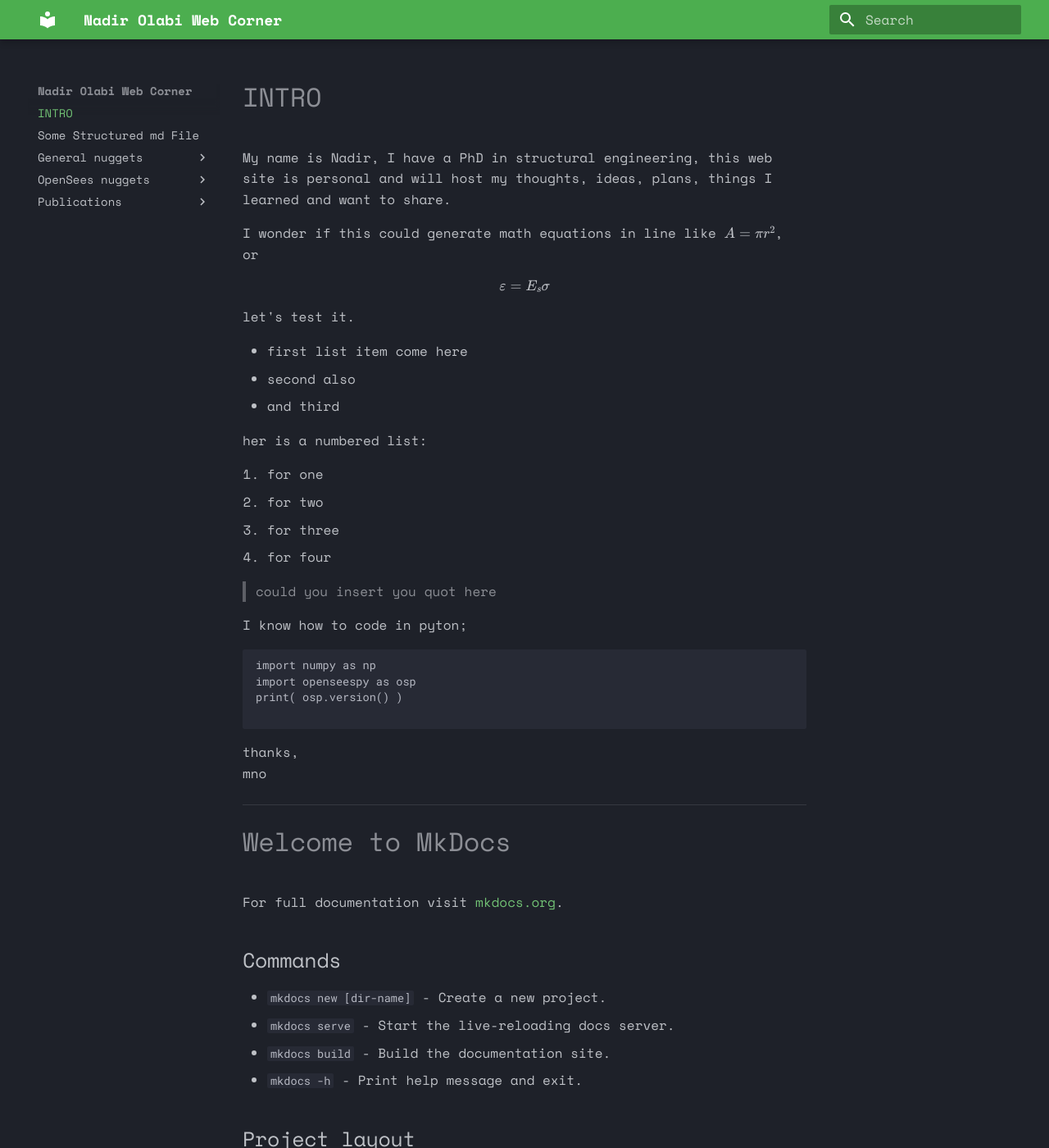
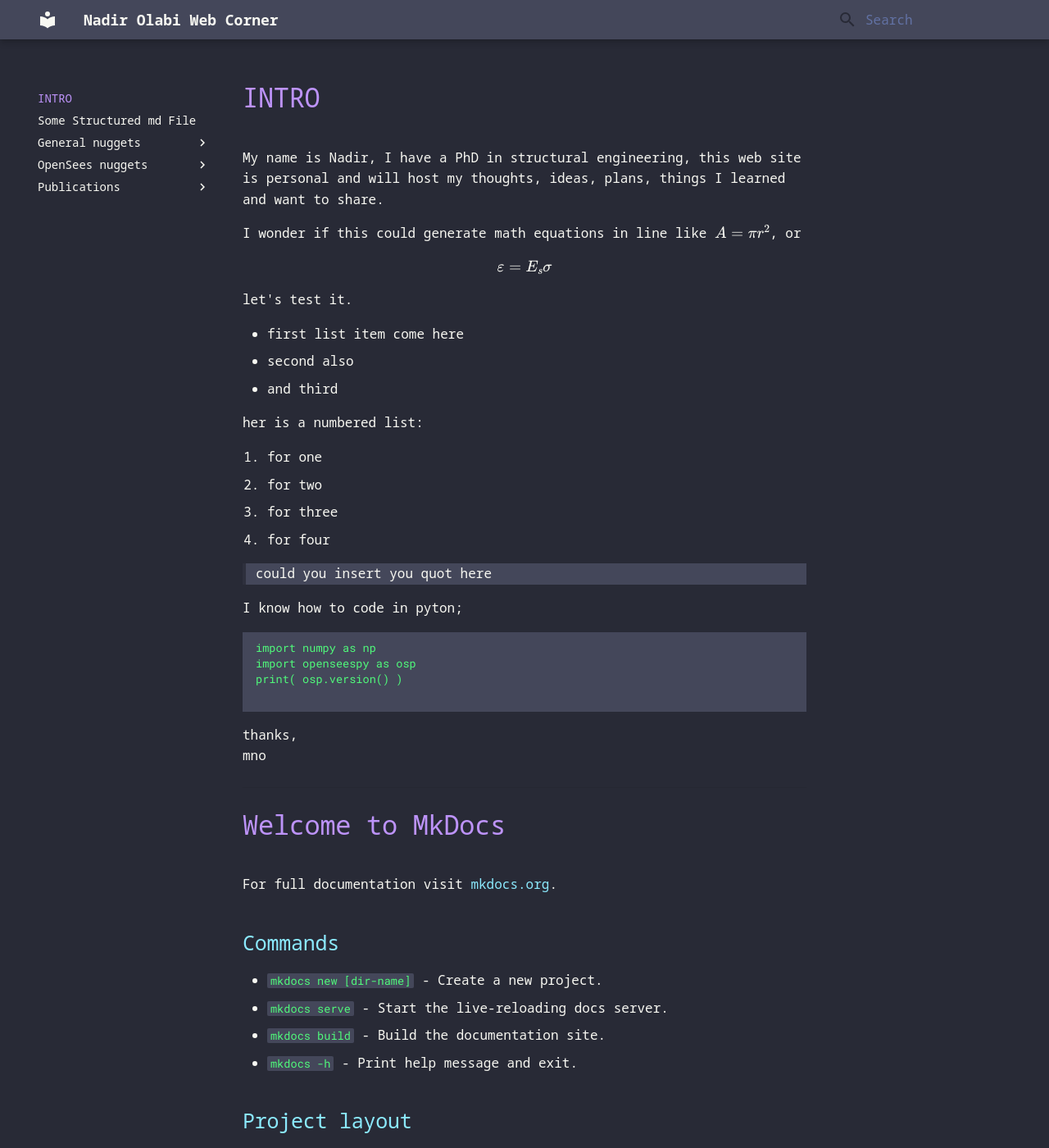
Before and after one commit to mnadhro/nadirolabi-web-corner, an MkDocs documentation site: the page built from docs/index.md, in a window 1280 px wide and 1400 px high. Shown: the whole window at 82% size. Built offline with MkDocs 1.6.1 and Material for MkDocs 9.7.7, drawn with Linux system fonts in a browser that asks for light colours.

Commit message:
theming ...

```diff
--- /dev/null
+++ b/docs/stylesheets/extra.css
@@ -0,0 +1,278 @@
+/* Scale all MathJax equations to 150% */
+/* .MathJax { */
+/*     font-size: 200% ; */
+/* } */
+
+/* Inline math scaling */
+mjx-container:not([display="true"]) {
+    font-size: 120% ;
+}
+
+
+/* Display math scaling */
+/* .MathJax_Display, */
+/* .MathJax_Display .MathJax, */
+mjx-container[display="true"] {
+    font-size: 180% ;
+}
+
+
+/* Import Hack font */
+/* @import url('https://fonts.googleapis.com/css2?family=Hack:wght@400;700&display=swap'); */
+@font-face {
+    font-size: "28px";
+}
+/* html { */
+/*   font-size: 19px; */
+/* } */
+
+
+/* Dracula Theme for MkDocs Material */
+:root {
+    /* Dracula colors */
+    --dracula-background: #282a36;
+    --dracula-current-line: #44475a;
+    --dracula-foreground: #f8f8f2;
+    --dracula-comment: #6272a4;
+    --dracula-cyan: #8be9fd;
+    --dracula-green: #50fa7b;
+    --dracula-orange: #ffb86c;
+    --dracula-pink: #ff79c6;
+    --dracula-purple: #bd93f9;
+    --dracula-red: #ff5555;
+    --dracula-yellow: #f1fa8c;
+
+    /* Override Material theme variables */
+    --md-primary-fg-color: var(--dracula-purple);
+    --md-primary-bg-color: var(--dracula-background);
+    --md-accent-fg-color: var(--dracula-pink);
+    --md-default-bg-color: var(--dracula-background);
+    --md-default-fg-color: var(--dracula-foreground);
+    --md-code-bg-color: var(--dracula-current-line);
+    --md-code-fg-color: var(--dracula-green);
+}
+
+
+
+/* Main layout */
+body {
+    background-color: var(--dracula-background) ;
+    color: var(--dracula-foreground) ;
+}
+
+/* Header */
+.md-header {
+    background-color: var(--dracula-current-line) ;
+    color: var(--dracula-foreground) ;
+}
+
+/* Navigation */
+.md-tabs {
+    background-color: var(--dracula-background) ;
+}
+
+.md-tabs__link {
+    color: var(--dracula-foreground) ;
+}
+
+.md-tabs__link--active {
+    color: var(--dracula-purple) ;
+}
+
+/* Sidebar */
+.md-sidebar {
+    background-color: var(--dracula-background) ;
+}
+
+/* .md-sidebar--primary, */
+/* .md-sidebar--primary .md-sidebar__scrollwrap, */
+/* .md-sidebar--primary .md-sidebar__inner { */
+/*     background-color: var(--dracula-current-line) ; */
+/* } */
+
+.md-nav__link {
+    color: var(--dracula-foreground) ;
+}
+
+.md-nav__link--active {
+    color: var(--dracula-purple) ;
+}
+
+.md-nav__link:hover {
+    color: var(--dracula-pink) ;
+}
+
+.md-sidebar--primary .md-nav__title {
+    display: none ;
+}
+
+/* Clean replacement for "Table of contents" */
+.md-sidebar--secondary .md-nav__title {
+    visibility: hidden ;
+    position: relative ;
+}
+
+.md-sidebar--secondary .md-nav__title:before {
+    content: "TOC" ;
+    visibility: visible ;
+    position: absolute ;
+    left: 0 ;
+    top: 0 ;
+    width: 100% ;
+    height: 100% ;
+    display: flex ;
+    align-items: center ;
+    padding-left: 1rem ;
+    color: var(--dracula-cyan) ;
+    font-size: 0.8rem ;
+    /* font-weight: bold ; */
+}
+
+
+/* Main content */
+.md-main__inner {
+    background-color: var(--dracula-background) ;
+}
+
+.md-content {
+    background-color: var(--dracula-background) ;
+    color: var(--dracula-foreground) ;
+}
+
+/* Headings */
+.md-content h1 { color: var(--dracula-purple) ; }
+.md-content h2 { color: var(--dracula-cyan) ; }
+.md-content h3 { color: var(--dracula-green) ; }
+.md-content h4 { color: var(--dracula-orange) ; }
+.md-content h5 { color: var(--dracula-pink) ; }
+.md-content h6 { color: var(--dracula-yellow) ; }
+
+/* Links */
+.md-content a {
+    color: var(--dracula-cyan) ;
+}
+
+.md-content a:hover {
+    color: var(--dracula-pink) ;
+}
+
+/* Code blocks */
+.md-content pre {
+    background-color: var(--dracula-current-line) ;
+    color: var(--dracula-foreground) ;
+}
+
+.md-content code {
+    background-color: var(--dracula-current-line) ;
+    color: var(--dracula-green) ;
+}
+
+/* Tables */
+.md-content table {
+    background-color: var(--dracula-background) ;
+    color: var(--dracula-foreground) ;
+}
+
+.md-content th {
+    background-color: var(--dracula-current-line) ;
+    color: var(--dracula-purple) ;
+}
+
+.md-content td {
+    border-color: var(--dracula-comment) ;
+}
+
+/* Blockquotes */
+.md-content blockquote {
+    border-left: 4px solid var(--dracula-purple) ;
+    background-color: var(--dracula-current-line) ;
+    color: var(--dracula-foreground) ;
+}
+
+/* Admonitions */
+.md-typeset .admonition.note {
+    border-color: var(--dracula-cyan) ;
+}
+.md-typeset .admonition.note > .admonition-title {
+    background-color: var(--dracula-cyan) ;
+    color: var(--dracula-background) ;
+}
+
+.md-typeset .admonition.info {
+    border-color: var(--dracula-purple) ;
+}
+.md-typeset .admonition.info > .admonition-title {
+    background-color: var(--dracula-purple) ;
+    color: var(--dracula-background) ;
+}
+
+.md-typeset .admonition.warning {
+    border-color: var(--dracula-orange) ;
+}
+.md-typeset .admonition.warning > .admonition-title {
+    background-color: var(--dracula-orange) ;
+    color: var(--dracula-background) ;
+}
+
+.md-typeset .admonition.danger {
+    border-color: var(--dracula-red) ;
+}
+.md-typeset .admonition.danger > .admonition-title {
+    background-color: var(--dracula-red) ;
+    color: var(--dracula-background) ;
+}
+
+.md-typeset .admonition.success {
+    border-color: var(--dracula-green) ;
+}
+.md-typeset .admonition.success > .admonition-title {
+    background-color: var(--dracula-green) ;
+    color: var(--dracula-background) ;
+}
+
+/* Search */
+.md-search__input {
+    background-color: var(--dracula-current-line) ;
+    color: var(--dracula-foreground) ;
+}
+
+.md-search__input::placeholder {
+    color: var(--dracula-comment) ;
+}
+
+/* Footer */
+.md-footer {
+    background-color: var(--dracula-current-line) ;
+    color: var(--dracula-foreground) ;
+}
+
+/* Buttons */
+.md-button {
+    background-color: var(--dracula-purple) ;
+    color: var(--dracula-background) ;
+    border-color: var(--dracula-purple) ;
+}
+
+.md-button:hover {
+    background-color: var(--dracula-pink) ;
+    border-color: var(--dracula-pink) ;
+}
+
+/* Scrollbars (Webkit) */
+::-webkit-scrollbar {
+    width: 8px;
+    height: 8px;
+}
+
+::-webkit-scrollbar-track {
+    background: var(--dracula-background);
+}
+
+::-webkit-scrollbar-thumb {
+    background: var(--dracula-comment);
+    border-radius: 4px;
+}
+
+::-webkit-scrollbar-thumb:hover {
+    background: var(--dracula-purple);
+}
--- a/mkdocs.yml
+++ b/mkdocs.yml
@@ -2,15 +2,16 @@ site_name: Nadir Olabi Web Corner
 site_description: Just a personal webpage for me (Muhammed Nadir olabi)
 
 theme:
-  user_color_mode_toggle: true
-  disable_nav_previous_next: true
+  user_color_mode_toggle: false
+  disable_nav_previous_next: false
   name: material
-  palette:
-    scheme: slate
-    primary: green
-    accent: light blue
+  # palette:
+  #   scheme: slate
+  #   primary: green
+  #   accent: light blue
   font:
-    text: Space Mono
+    text: Noto Sans Mono
+    code: Roboto Mono
   # name: mkdocs
   # name: null
   # custom_dir: 'styling_/terminal_theme/'
@@ -36,3 +37,7 @@ plugins:
 extra_javascript:
   - javascripts/mathjax.js
   - https://unpkg.com/mathjax@3/es5/tex-mml-chtml.js
+
+
+extra_css:
+  - stylesheets/extra.css
```
